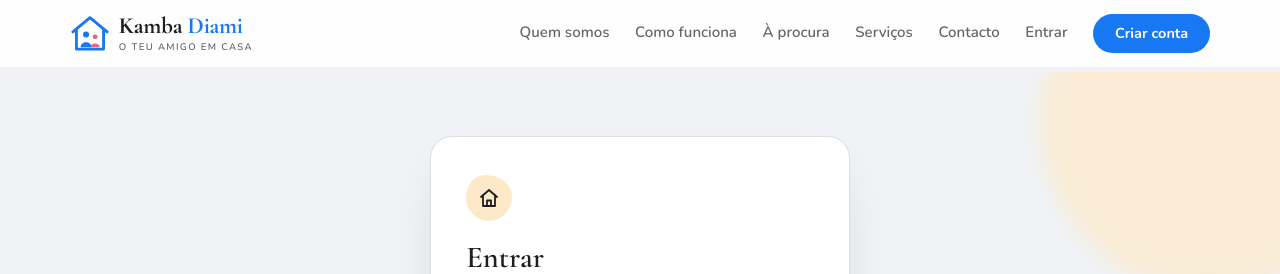
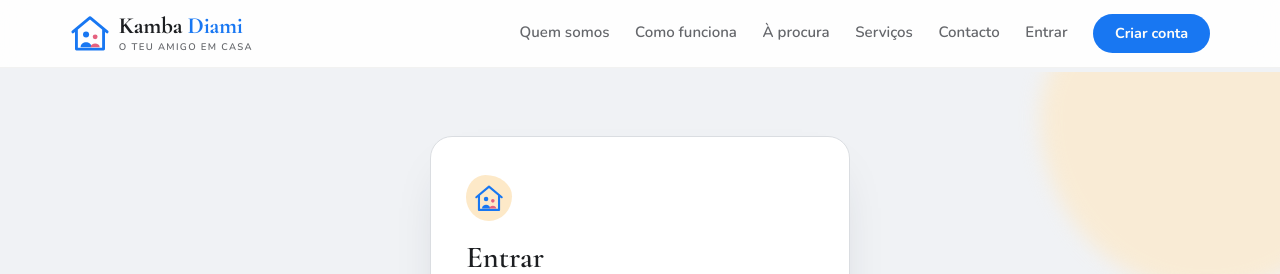
Before and after one commit to Watelekinha/kamba-diami, an Angular app in the folder frontend/kamba-diami-web/: page /login in a window 1280 px wide. Shown: the top 274 px of the page. Built offline with nearby package versions, Linux system fonts and the light colour scheme.

Commit message:
Logotipo nos ecras de entrar, criar conta e publicar anuncio

```diff
--- a/frontend/kamba-diami-web/src/app/features/auth/login/login.component.html
+++ b/frontend/kamba-diami-web/src/app/features/auth/login/login.component.html
@@ -4,7 +4,7 @@
 
   <form class="auth-card auth-fade" (ngSubmit)="submit()" #form="ngForm">
     <span class="auth-mark">
-      <svg viewBox="0 0 24 24" class="auth-mark-icon"><path d="M4 11 12 4l8 7" /><path d="M6 9.5V20h12V9.5" /><path d="M10 20v-5.5h4V20" /></svg>
+      <img src="assets/logo/kamba-diami-simbolo.svg" alt="Kamba Diami" class="auth-mark-icon" />
     </span>
     <h1>Entrar</h1>
     <p class="subtitle">Acede à tua conta Kamba Diami.</p>
--- a/frontend/kamba-diami-web/src/app/features/auth/login/login.component.scss
+++ b/frontend/kamba-diami-web/src/app/features/auth/login/login.component.scss
@@ -87,13 +87,9 @@
   margin-bottom: 1.1rem;
 }
 .auth-mark-icon {
-  width: 24px;
-  height: 24px;
-  fill: none;
-  stroke: var(--a-ink);
-  stroke-width: 1.8;
-  stroke-linecap: round;
-  stroke-linejoin: round;
+  width: 30px;
+  height: 28px;
+  display: block;
 }
 
 h1 {
--- a/frontend/kamba-diami-web/src/app/features/auth/register/register.component.html
+++ b/frontend/kamba-diami-web/src/app/features/auth/register/register.component.html
@@ -4,7 +4,7 @@
 
   <form class="auth-card auth-fade" (ngSubmit)="submit()" #form="ngForm">
     <span class="auth-mark">
-      <svg viewBox="0 0 24 24" class="auth-mark-icon"><path d="M4 11 12 4l8 7" /><path d="M6 9.5V20h12V9.5" /><path d="M10 20v-5.5h4V20" /></svg>
+      <img src="assets/logo/kamba-diami-simbolo.svg" alt="Kamba Diami" class="auth-mark-icon" />
     </span>
     <h1>Criar conta</h1>
     <p class="subtitle">Junta-te à Kamba Diami como família ou secretária do lar.</p>
--- a/frontend/kamba-diami-web/src/app/features/auth/register/register.component.scss
+++ b/frontend/kamba-diami-web/src/app/features/auth/register/register.component.scss
@@ -87,13 +87,9 @@
   margin-bottom: 1.1rem;
 }
 .auth-mark-icon {
-  width: 24px;
-  height: 24px;
-  fill: none;
-  stroke: var(--a-ink);
-  stroke-width: 1.8;
-  stroke-linecap: round;
-  stroke-linejoin: round;
+  width: 30px;
+  height: 28px;
+  display: block;
 }
 
 h1 {
--- a/frontend/kamba-diami-web/src/app/features/job-postings/create-posting/create-posting.component.html
+++ b/frontend/kamba-diami-web/src/app/features/job-postings/create-posting/create-posting.component.html
@@ -6,7 +6,7 @@
     <form class="posting-card" (ngSubmit)="submit()" #form="ngForm" novalidate>
       <header class="posting-header">
         <span class="header-mark" aria-hidden="true">
-          <svg viewBox="0 0 24 24"><path d="M4 11 12 4l8 7" /><path d="M6 9.5V20h12V9.5" /><path d="M10 20v-5.5h4V20" /></svg>
+          <img src="assets/logo/kamba-diami-simbolo.svg" alt="" />
         </span>
         <div>
           <p class="eyebrow">{{ isFamilia ? 'Nova vaga' : 'Nova disponibilidade' }}</p>
--- a/frontend/kamba-diami-web/src/app/features/job-postings/create-posting/create-posting.component.scss
+++ b/frontend/kamba-diami-web/src/app/features/job-postings/create-posting/create-posting.component.scss
@@ -93,7 +93,7 @@ svg {
   border-radius: 42% 58% 50% 50% / 48% 46% 54% 52%;
   color: var(--kd-text);
 
-  svg { width: 24px; height: 24px; }
+  img { width: 30px; height: 28px; display: block; }
 }
 
 .eyebrow {
```
